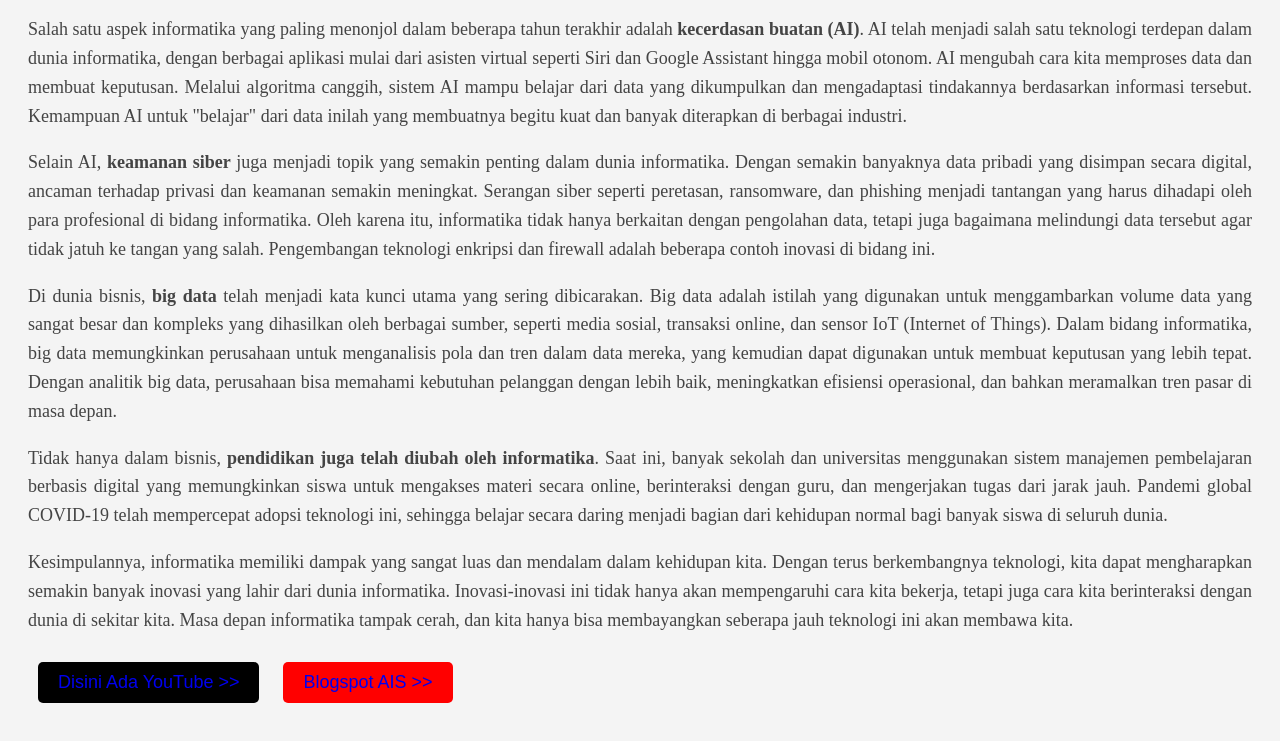
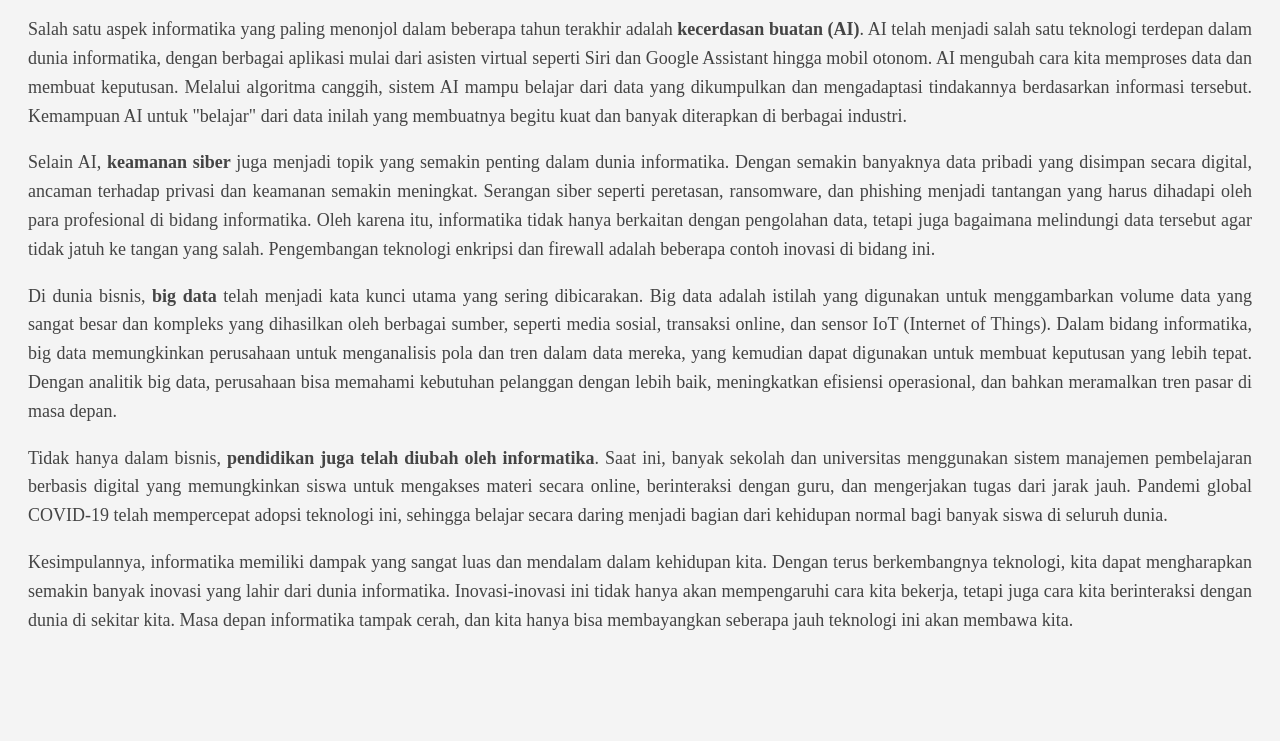
Before and after one commit to HAWKCAN/FARIZ, a plain HTML site: page index.html in a window 1280 px wide. Shown: the part 370-1111 px from the top of the page. After the commit the page ends 1050 px from the top, so only its background shows below. Drawn offline with Linux system fonts and the light colour scheme.

Commit message:
Update index.html

```diff
--- a/index.html
+++ b/index.html
@@ -92,12 +92,6 @@
             hanya bisa membayangkan seberapa jauh teknologi ini akan membawa kita.
         </p>
 
-        <button class="youtube-button">
-            <a href="https://www.youtube.com/" title="Masuk ke YouTube">Disini Ada YouTube >></a>
-        </button>
 
-        <button class="blogspot-button">
-            <a href="https://farizhawk.blogspot.com/" title="Blogspot AIS, Pake Software Blogger">Blogspot AIS >></a>
-        </button>
     </body>
 </html>
```
